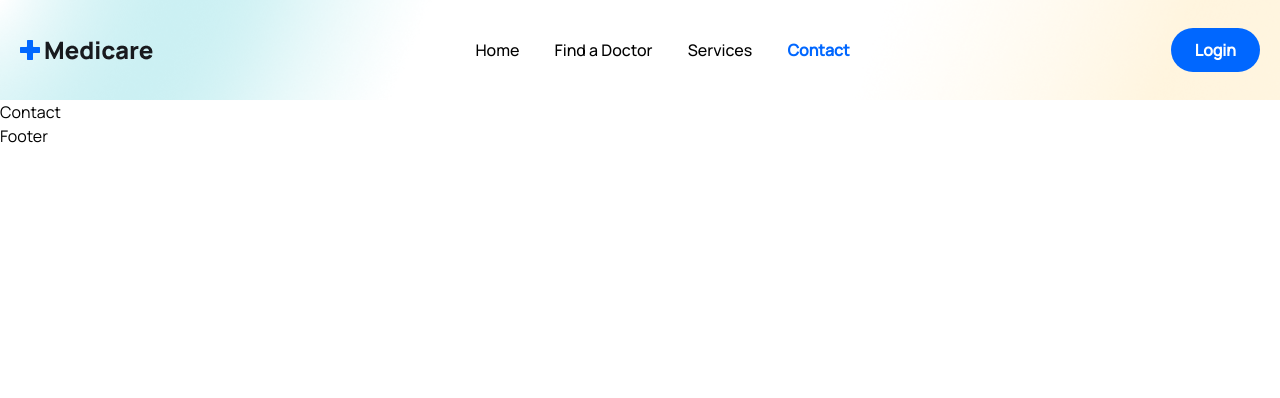
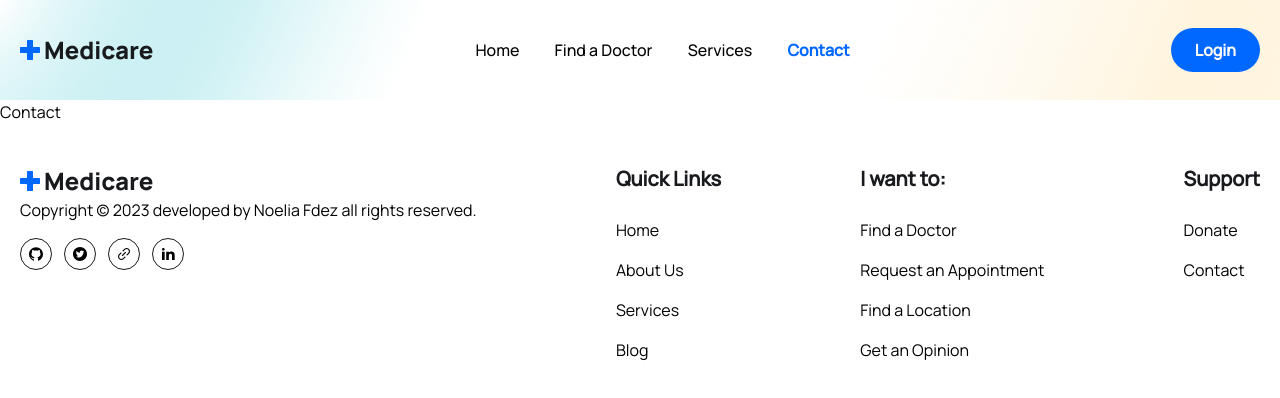
Before and after one commit to nxelia99/DoctorAppointmentBooking, a React (Vite) app in the folder frontend/: page /contact in a window 1280 px wide. Shown: the top 398 px of the page. Built offline with nearby package versions, Linux system fonts and the light colour scheme.

Commit message:
footer section

```diff
--- a/frontend/src/App.css
+++ b/frontend/src/App.css
@@ -63,6 +63,6 @@ body{
   }
 
   .show__menu{
-
+    display: block;
   }
 }
--- a/frontend/src/components/Footer/Footer.jsx
+++ b/frontend/src/components/Footer/Footer.jsx
@@ -1,8 +1,134 @@
 import React from 'react'
+import {Link} from 'react-router-dom'
+import logo from '../../assets/images/logo.png'
+import {RiLinkedinFill} from 'react-icons/ri'
+import {AiFillTwitterCircle, AiOutlineLink, AiOutlineGithub} from 'react-icons/ai'
+
+const socialLinks = [
+  {
+    path: "https://github.com/nxelia99",
+    icon: <AiOutlineGithub className='group-hover:text-white w-4 h-5' />
+  },
+  {
+    path: 'https://twitter.com/KaiIsVenom',
+    icon: <AiFillTwitterCircle className='group-hover:text-white w-4 h-5' />
+
+  },
+  {
+    path: 'https://nxelia99.github.io/Portfolio/',
+    icon: <AiOutlineLink className='group-hover:text-white w-4 h-5' />
+  },
+  {
+    path: 'www.linkedin.com/in/noelia-fdez-lópez-659818215',
+    icon: <RiLinkedinFill className='group-hover:text-white w-4 h-5' />
+  }
+]
+
+const quickLinks01 = [
+    {
+      path: "/home",
+      display: "Home",
+    },
+    {
+      path: "/",
+      display: "About Us",
+    },
+    {
+      path: "/services",
+      display: "Services",
+    },
+    {
+      path: "/",
+      display: "Blog",
+    },
+];
+
+const quickLinks02 = [
+  {
+    path: "/find-a-doctor",
+    display: "Find a Doctor",
+  },
+  {
+    path: "/",
+    display: "Request an Appointment",
+  },
+  {
+    path: "/",
+    display: "Find a Location"
+  },
+  {
+    path: "/",
+    display: "Get an Opinion",
+  }
+
+]
+const quickLinks03 = [
+  {
+    path: "/",
+    display: "Donate",
+  },
+  {
+    path: "/contact",
+    display: "Contact",
+  }
+]
+
 
 const Footer = () => {
+  const year = new Date().getFullYear()
   return (
-    <div>Footer</div>
+    <footer className='pb-16 pt-10'>
+      <div className="container">
+        <div className="flex justify-between flex-col md:flex-row
+        flex-wrap gap-[30px]">
+          <div>
+            <img src={logo} alt="" />
+            <p className='text-[16px] font-[400] text-textColor mt-[4]'>
+              Copyright © {year} developed by Noelia Fdez all rights reserved.</p>
+
+              <div className='flex items-center gap-3 mt-4'>
+                {socialLinks.map((link, index)=> <Link to={link.path} key={index}
+                className='w-8 h-8 border border-solid border-[#181A1E] rounded-full
+                flex items-center justify-center group hover:bg-primaryColor hover:border-none'>
+                  {link.icon}</Link>)}
+              </div>
+          </div>
+          <div>
+            <h2 className='text-[20px] font-[700] mb-6 text-headingColor'>
+              Quick Links</h2>
+              <ul>
+                {quickLinks01.map((item, index)=>
+                <li key={index} className='mb-4'>
+                  <Link to={item.path} className='text-[16px] font-[400] text-textColor'>{item.display}</Link>
+                </li>
+                )}
+              </ul>
+          </div>
+          <div>
+            <h2 className='text-[20px] font-[700] mb-6 text-headingColor'>
+              I want to: </h2>
+              <ul>
+                {quickLinks02.map((item, index)=>
+                <li key={index} className='mb-4'>
+                  <Link to={item.path} className='text-[16px] font-[400] text-textColor'>{item.display}</Link>
+                </li>
+                )}
+              </ul>
+          </div>
+          <div>
+            <h2 className='text-[20px] font-[700] mb-6 text-headingColor'>
+              Support</h2>
+              <ul>
+                {quickLinks03.map((item, index)=>
+                <li key={index} className='mb-4'>
+                  <Link to={item.path} className='text-[16px] font-[400] text-textColor'>{item.display}</Link>
+                </li>
+                )}
+              </ul>
+          </div>
+        </div>
+      </div>
+    </footer>
   )
 }
 
--- a/frontend/src/components/Header/Header.jsx
+++ b/frontend/src/components/Header/Header.jsx
@@ -43,7 +43,7 @@ const Header = () => {
     return ()=> window.removeEventListener('scroll', handleSitckyHeader)
   })
 
-  const toggleMenu = () => menuRef.current.classList.toggle('show_:menu')
+  const toggleMenu = () => menuRef.current.classList.toggle('show__menu')
 
   return <header className='header flex items-center' ref={headerRef}>
     <div className="container">
```
